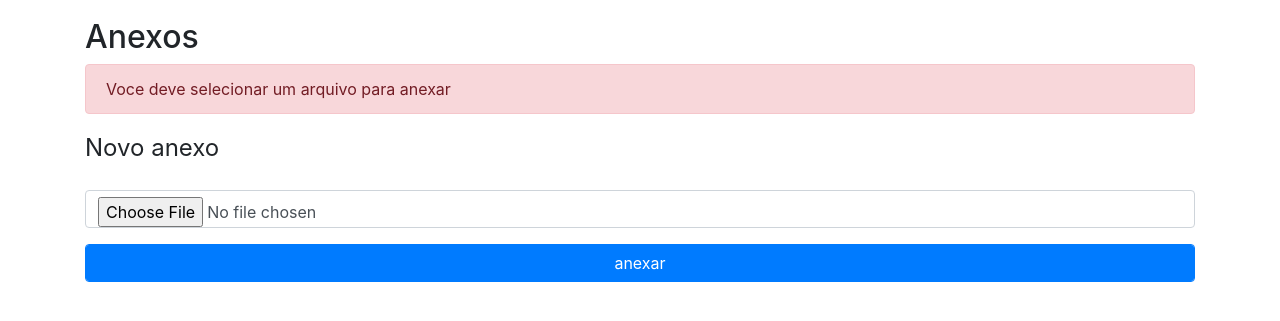
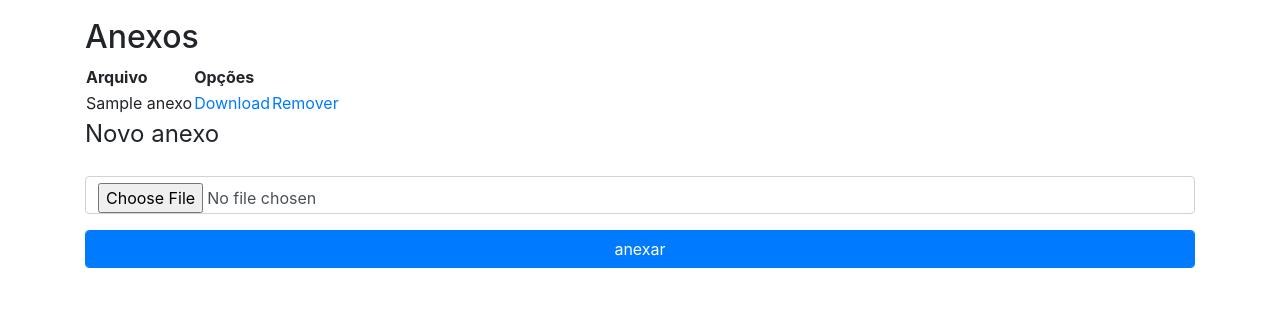
Before and after one commit to diegotesch/estudos, a PHP site: page /tarefa.php?id=1 in a window 1280 px wide. Shown: the part 252-573 px from the top of the page. Run offline with PHP 8.4, Linux system fonts and the light colour scheme; tables that the repository leaves empty or names only in its code hold one stand-in row (values such as "Sample post"); data that the repository does not hold is empty.

Commit message:
3 - finalizado upload de arquivos

```diff
--- a/public/global-functions/functions.php
+++ b/public/global-functions/functions.php
@@ -240,4 +240,19 @@ function buscar_anexos($conexao, $tarefa_id)
     while($anexo = mysqli_fetch_assoc($resultado)):
         $anexos[] = $anexo;
     endwhile;
+
+    return $anexos;
 }
+
+function buscar_anexo($conexao, $id)
+{
+    $query = "select * from anexos where id = {$id}";
+    $resultado = mysqli_query($conexao, $query);
+    return mysqli_fetch_assoc($resultado);
+}
+
+function remover_anexo($conexao, $id)
+{
+    $query = "delete from anexos where id = {$id}";
+    mysqli_query($conexao, $query);
+}
--- a/public/tarefa.php
+++ b/public/tarefa.php
@@ -3,7 +3,8 @@ session_start();
 require_once './global-functions/connect.php';
 require_once './global-functions/functions.php';
 
-if(isset($_POST)):
+if(isset($_POST) && !empty($_POST)):
+
     $tarefa_id = $_POST['tarefa_id'];
 
     if(!array_key_exists('anexo', $_FILES)):
@@ -23,8 +24,8 @@ if(isset($_POST)):
         endif;
     endif;
 
-    if(!$tem_erros):
-        gravar_anexo($conn, $anxo);
+    if(isset($tem_erros) && $tem_erros == false):
+        gravar_anexo($conn, $anexo);
     endif;
 
 endif;
--- a/public/template-tarefa.php
+++ b/public/template-tarefa.php
@@ -35,10 +35,27 @@
             <h2>Anexos</h2>
 
             <!--lista de anexos-->
+            <?php if(isset($anexos) && count($anexos) > 0): ?>
+                <table>
+                    <tr>
+                        <th>Arquivo</th>
+                        <th>Opções</th>
+                    </tr>
 
+                    <?php foreach($anexos as $anexo): ?>
+                        <tr>
+                            <td><?= $anexo['nome'] ?></td>
+                            <td><a href="anexos/<?= $anexo['arquivo'] ?>">Download</a></td>
+                            <td><a href="remover_anexo.php?id=<?= $anexo['id']; ?>">Remover</a></td>
+                        </tr>
+                    <?php endforeach; ?>
+                </table>
+            <?php else: ?>
+                <p>Não há anexos para esta tarefa</p>
+    	    <?php endif; ?>
             <!-- formulario para um novo anexo-->
             <?php
-                if($tem_erros && array_key_exists('anexo', $erros_validacao)):
+                if((isset($tem_erros) && $tem_erros == true) && array_key_exists('anexo', $erros_validacao)):
             ?>
                 <div class="alert alert-danger">
                     <?= $erros_validacao['anexo'] ?>
```
Also changed, not shown: public/remover_anexo.php (added, +13 -0 lines), 2 other files.
